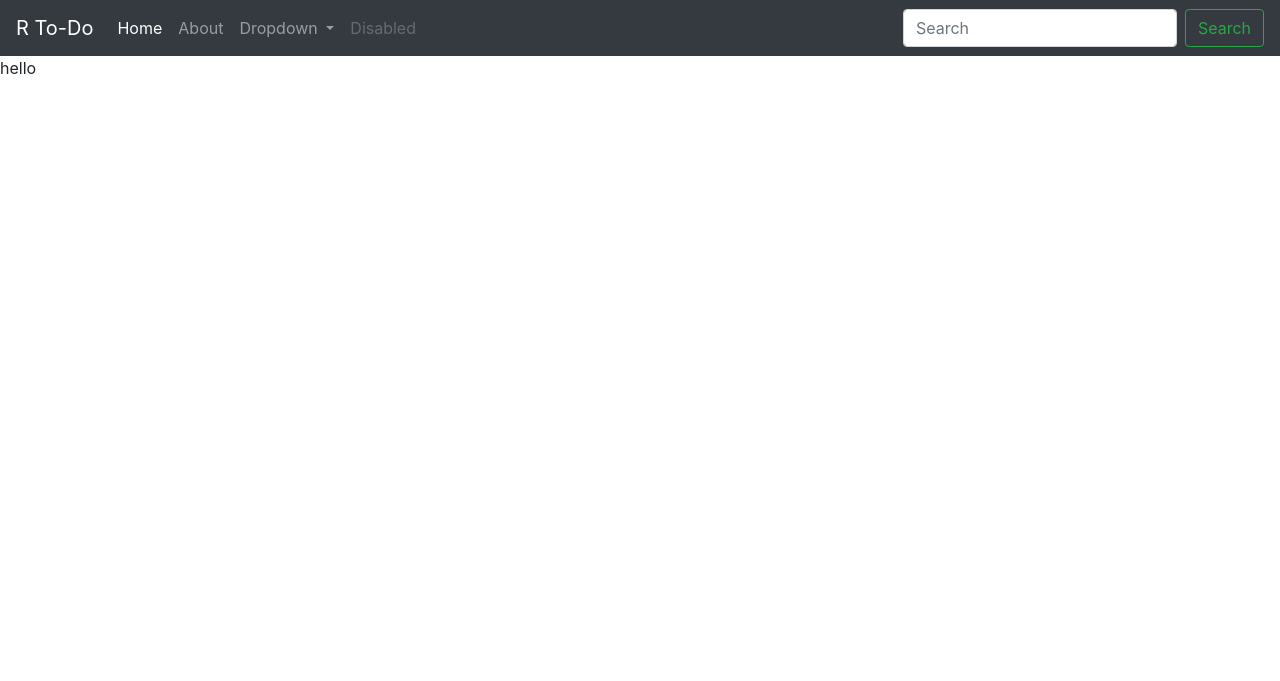
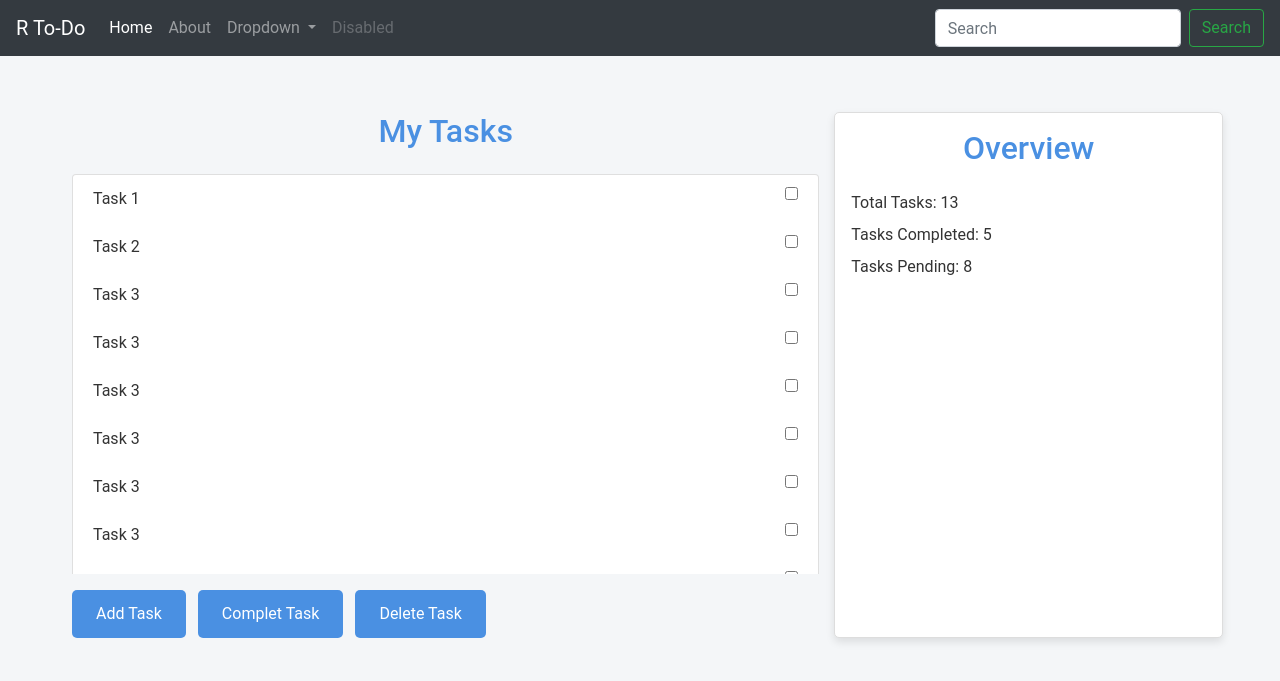
Before and after one commit to TheRayhan009/To-Do-List-Application-by-rayhan-in-django, a Django app: page / in a window 1280 px wide. Shown: the top 681 px of the page. Run offline with Django 5.2, Linux system fonts and the light colour scheme; some libraries are stand-ins or nearby versions.

Commit message:
home page

```diff
--- /dev/null
+++ b/static/home.css
@@ -0,0 +1,145 @@
+/* General Body Styles */
+body {
+    font-family: 'Roboto', sans-serif;
+    background-color: #f4f6f8;
+    color: #333;
+    margin: 0;
+    padding: 0;
+    overflow-x: hidden;
+}
+
+/* Container Styles */
+.container {
+    max-width: 1200px;
+    margin: 0 auto;
+    padding: 2rem;
+}
+
+/* Header Styles */
+h2 {
+    font-size: 2rem;
+    margin-bottom: 1.5rem;
+    color: #4a90e2;
+    text-align: center;
+}
+
+/* Task List Styles */
+.task-list {
+    background-color: #ffffff;
+    padding: 2rem;
+    border-radius: 8px;
+    box-shadow: 0 4px 12px rgba(0, 0, 0, 0.1);
+    margin-bottom: 2rem;
+}
+
+.task-item {
+    display: flex;
+    justify-content: space-between;
+    align-items: center;
+    background-color: #f9f9f9;
+    padding: 1rem;
+    border-radius: 5px;
+    margin-bottom: 0.75rem;
+    transition: background-color 0.3s ease;
+}
+
+.task-item:hover {
+    background-color: #e9f3ff;
+}
+
+.task-item input[type="checkbox"] {
+    transform: scale(1.3);
+    margin-left: 1rem;
+}
+
+/* Buttons */
+#but {
+    display: inline-block;
+    padding: 0.75rem 1.5rem;
+    margin-right: 0.5rem;
+    border-radius: 5px;
+    font-size: 1rem;
+    color: #fff;
+    background-color: #4a90e2;
+    border: none;
+    transition: background-color 0.3s ease, transform 0.2s ease;
+    cursor: pointer;
+    text-align: center;
+}
+
+.btn:hover {
+    background-color: #357ab8;
+    transform: translateY(-2px);
+}
+
+.btn-primary {
+    background-color: #4a90e2;
+}
+
+.btn-danger {
+    background-color: #e74c3c;
+}
+
+.btn-success {
+    background-color: #2ecc71;
+}
+
+/* Overview Styles */
+.overview {
+    background-color: #ffffff;
+    padding: 1.5rem;
+    border-radius: 8px;
+    box-shadow: 0 4px 12px rgba(0, 0, 0, 0.1);
+    text-align: center;
+}
+
+.overview p {
+    font-size: 1.2rem;
+    margin: 0.5rem 0;
+}
+
+/* Animations */
+@keyframes fadeIn {
+    from {
+        opacity: 0;
+    }
+    to {
+        opacity: 1;
+    }
+}
+
+.container {
+    animation: fadeIn 1s ease-out;
+}
+
+
+/* Overview Styles */
+.col-md-4 {
+    background-color: #ffffff;
+    padding: 1rem;
+    border-radius: 5px;
+    border: 1px solid #ddd;
+    box-shadow: 0 4px 8px rgba(0, 0, 0, 0.1);
+    overflow: hidden; /* Prevent overflow */
+    box-sizing: border-box; /* Include padding and border in the element's total width and height */
+}
+
+.col-md-4 p {
+    font-size: 1rem;
+    margin: 0.5rem 0;
+    transition: color 0.3s ease;
+}
+
+.col-md-4 p:hover {
+    color: #007bff;
+}
+
+/* Animations */
+@keyframes fadeIn {
+    from {
+        opacity: 0;
+    }
+    to {
+        opacity: 1;
+    }
+}
--- a/templates/all.html
+++ b/templates/all.html
@@ -18,6 +18,8 @@
       src="https://cdn.jsdelivr.net/npm/bootstrap@4.0.0/dist/js/bootstrap.min.js"
       integrity="sha384-JZR6Spejh4U02d8jOt6vLEHfe/JQGiRRSQQxSfFWpi1MquVdAyjUar5+76PVCmYl"
       crossorigin="anonymous"></script>
+      <link rel="stylesheet" href="https://maxcdn.bootstrapcdn.com/bootstrap/4.5.2/css/bootstrap.min.css">
+      {% block style %} {% endblock style %}
     <title>{% block titel %} {% endblock titel %}</title>
   </head>
   <body>
--- a/templates/home.html
+++ b/templates/home.html
@@ -4,8 +4,43 @@
   Home
 {% endblock titel %}
 
+{% block style %}
+  <link rel="stylesheet" href="/static/home.css">
+{% endblock style %}
+
 {% block main-body %}
 
-hello
-
+    <div class="container mt-4">
+        <div class="row">
+            <div class="col-md-8">
+                <h2>My Tasks</h2>
+                <div style="max-height: 400px; overflow-y: auto;">
+                    <form action="" method="post">
+                        {% csrf_token %}
+                    <ul class="list-group">
+                        <li class="list-group-item">Task 1 <input type="checkbox" class="float-right"></li>
+                        <li class="list-group-item">Task 2 <input type="checkbox" class="float-right"></li>
+                        <li class="list-group-item">Task 3 <input type="checkbox" class="float-right"></li>
+                        <li class="list-group-item">Task 3 <input type="checkbox" class="float-right"></li>
+                        <li class="list-group-item">Task 3 <input type="checkbox" class="float-right"></li>
+                        <li class="list-group-item">Task 3 <input type="checkbox" class="float-right"></li>
+                        <li class="list-group-item">Task 3 <input type="checkbox" class="float-right"></li>
+                        <li class="list-group-item">Task 3 <input type="checkbox" class="float-right"></li>
+                        <li class="list-group-item">Task 3 <input type="checkbox" class="float-right"></li>
+                        <li class="list-group-item">Task 3 <input type="checkbox" class="float-right"></li>
+                    </ul>
+                </div>
+                <button id="but" class="btn btn-primary mt-3" type="submit">Add Task</button>
+                <button id="but" class="btn btn-primary mt-3" type="submit">Complet Task</button>
+                <button id="but" class="btn btn-primary mt-3" type="submit">Delete Task</button>
+            </form>
+            </div>
+            <div class="col-md-4">
+                <h2>Overview</h2>
+                <p>Total Tasks: 13</p>
+                <p>Tasks Completed: 5</p>
+                <p>Tasks Pending: 8</p>
+            </div>
+        </div>
+    </div>
 {% endblock main-body %}
```
